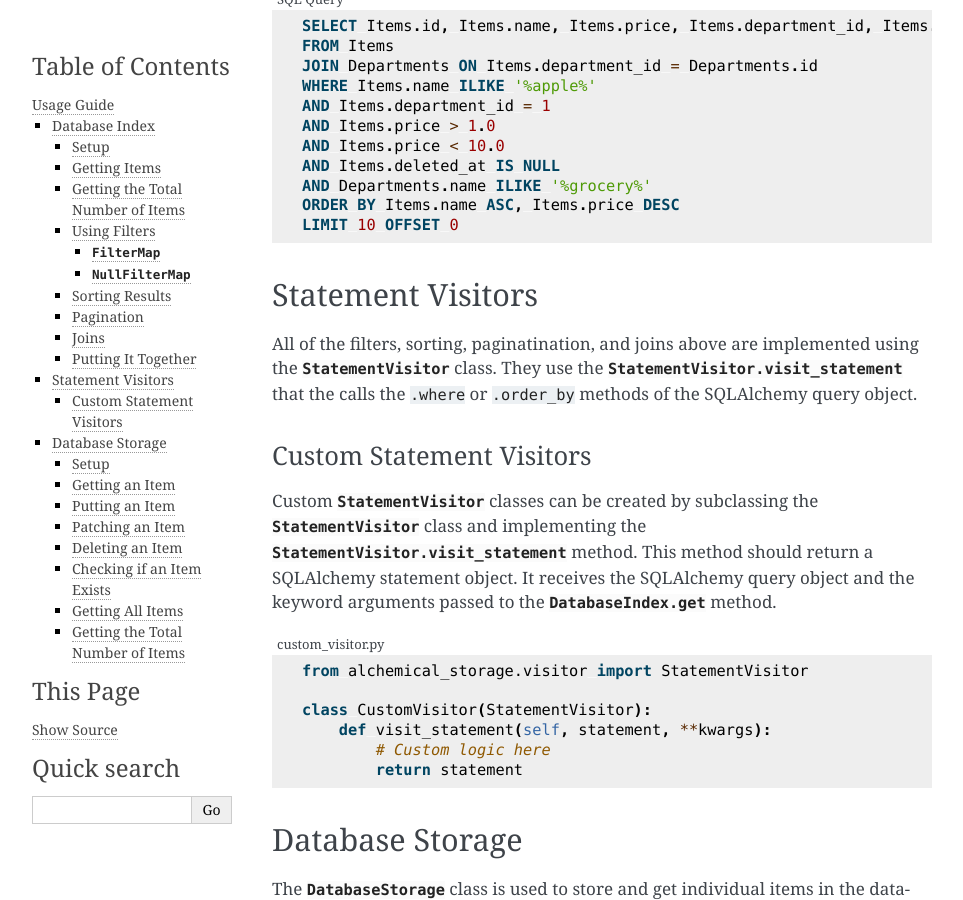
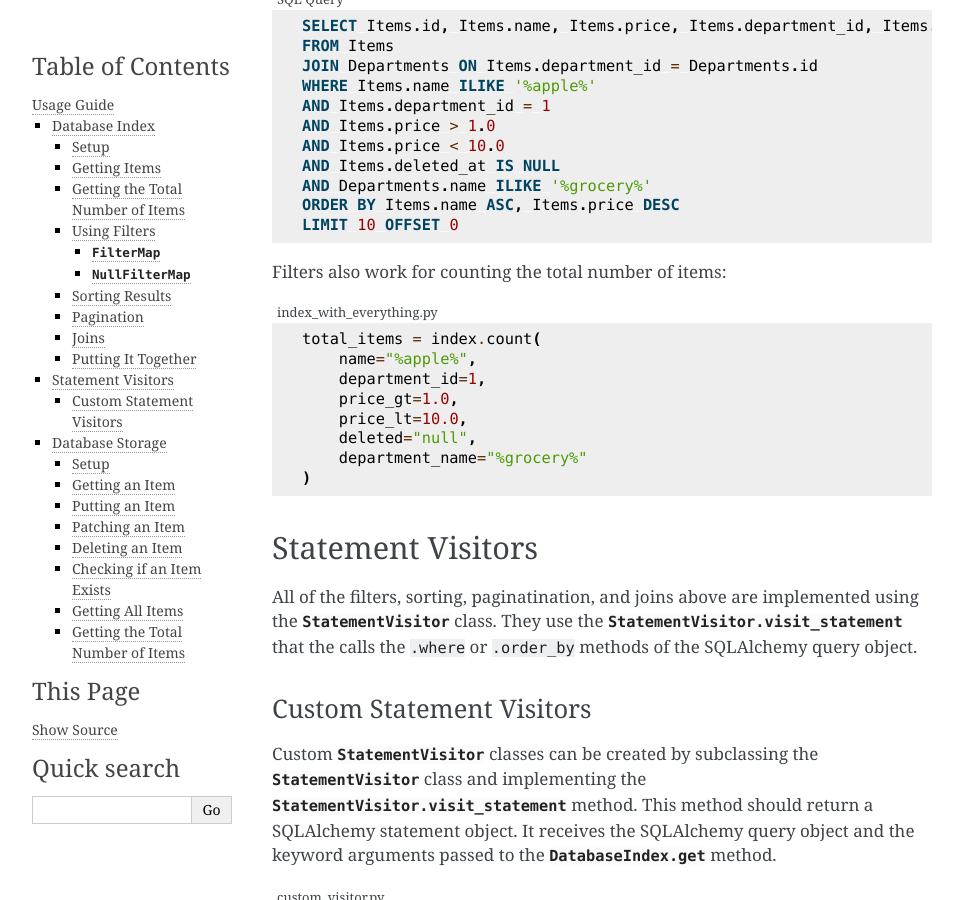
Before and after one commit to Aesonus/alchemical-storage, a Sphinx documentation site: the page built from docs/source/usage.rst, in a window 1280 px wide and 900 px high, scrolled down 9383 px. Shown: the whole window, without its empty margins (148-1111 px from the left). Built offline with Sphinx 7.4.7, drawn with Linux system fonts in a browser that asks for light colours.

Commit message:
Update usage docs for counting items
Refs #8

```diff
--- a/docs/source/usage.rst
+++ b/docs/source/usage.rst
@@ -57,7 +57,7 @@
 .. code-block:: python
     :caption: index.py
 
-    total_items = index.count()
+    total_items = index.count(**filters)
 
 Using Filters
 ~~~~~~~~~~~~~
@@ -451,6 +451,20 @@
     ORDER BY Items.name ASC, Items.price DESC
     LIMIT 10 OFFSET 0
 
+Filters also work for counting the total number of items:
+
+.. code-block:: python
+    :caption: index_with_everything.py
+
+    total_items = index.count(
+        name="%apple%",
+        department_id=1,
+        price_gt=1.0,
+        price_lt=10.0,
+        deleted="null",
+        department_name="%grocery%"
+    )
+
 Statement Visitors
 ==================
 
```
